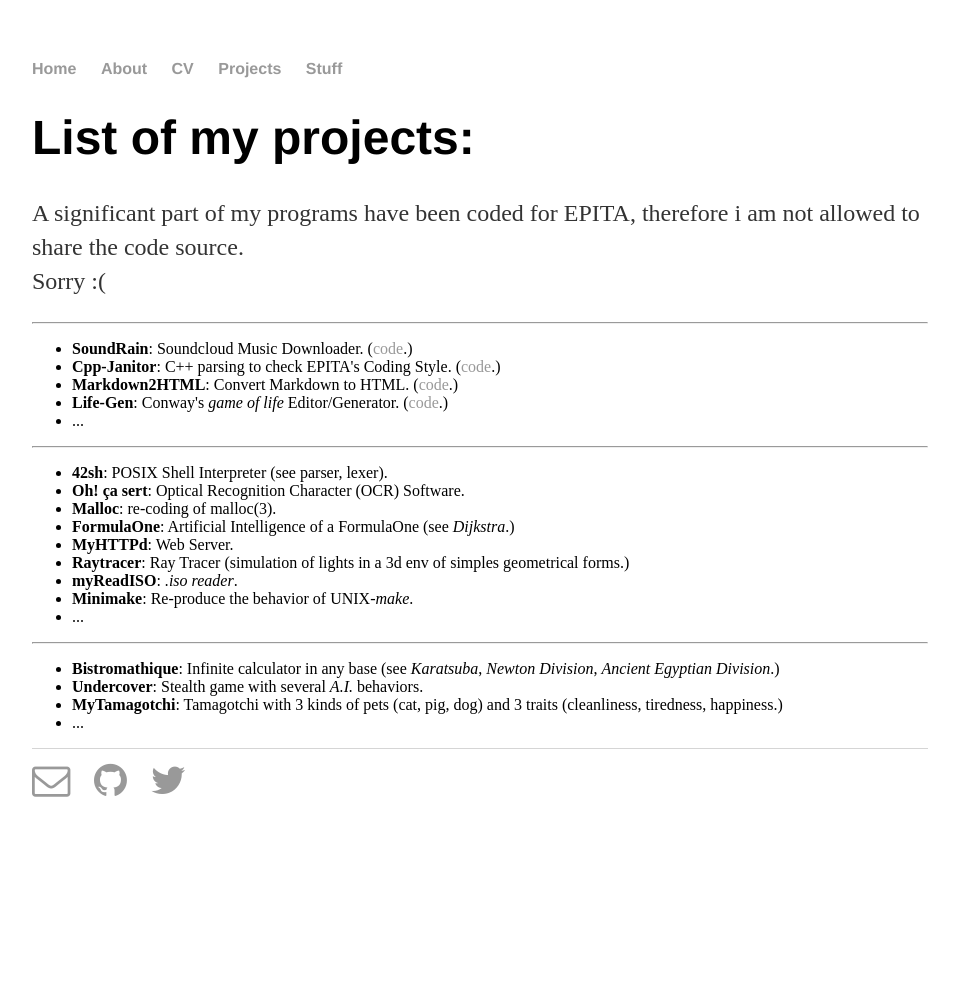
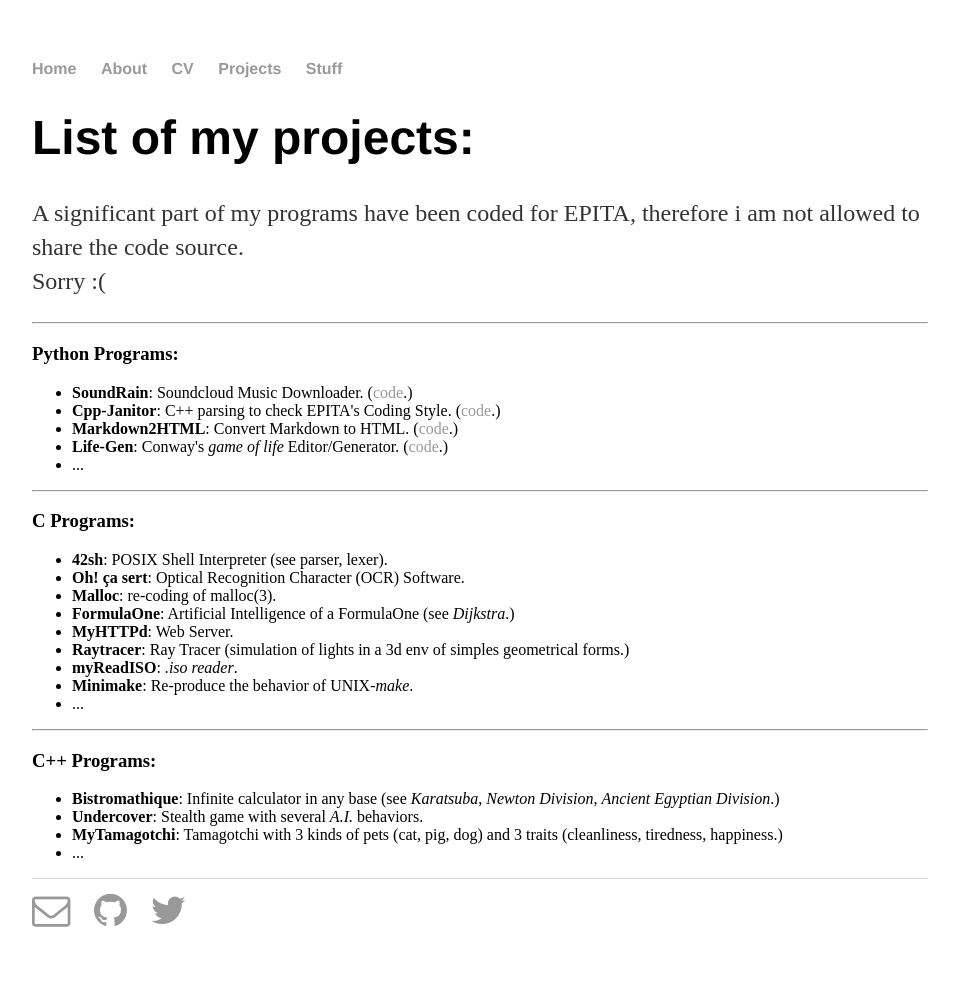
Before and after one commit to Mougatine/Mougatine, a Jekyll site: the page built from projects/projects.html, in a window 1280 px wide. Shown: the whole page, without its empty margins (160-1119 px from the left). Built offline with Jekyll 4.4.1, drawn with Linux system fonts in a browser that asks for light colours; before the commit the page ends 900 px from its top, so only the background shows below that.

Commit message:
Add sub-titles to projects

```diff
--- a/projects/projects.html
+++ b/projects/projects.html
@@ -10,7 +10,8 @@
 
     <hr/>
 
-    <div id="python">
+    <h3 id="python">Python Programs:</h3>
+    <div>
         <ul>
             <li><b>SoundRain</b>: Soundcloud Music Downloader. (<a href="https://github.com/BoBibelo/Soundrain">code</a>.)</li>
             <li><b>Cpp-Janitor</b>: C++ parsing to check EPITA's Coding Style. (<a href="https://github.com/BoBibelo/cpp-janitor">code</a>.)</li>
@@ -22,7 +23,8 @@
 
     <hr/>
 
-    <div id="c">
+    <h3 id="c">C Programs:</h3>
+    <div>
         <ul>
             <li><b>42sh</b>: POSIX Shell Interpreter (see parser, lexer).</li>
             <li><b>Oh! ça sert</b>: Optical Recognition Character (OCR) Software.</li>
@@ -38,7 +40,8 @@
 
     <hr/>
 
-    <div id="cpp">
+    <h3 id="cpp">C++ Programs:</h3>
+    <div>
         <ul>
             <li><b>Bistromathique</b>: Infinite calculator in any base (see <i>Karatsuba</i>, <i>Newton Division</i>, <i>Ancient Egyptian Division</i>.)</li>
             <li><b>Undercover</b>: Stealth game with several <i>A.I.</i> behaviors.</li>
```
